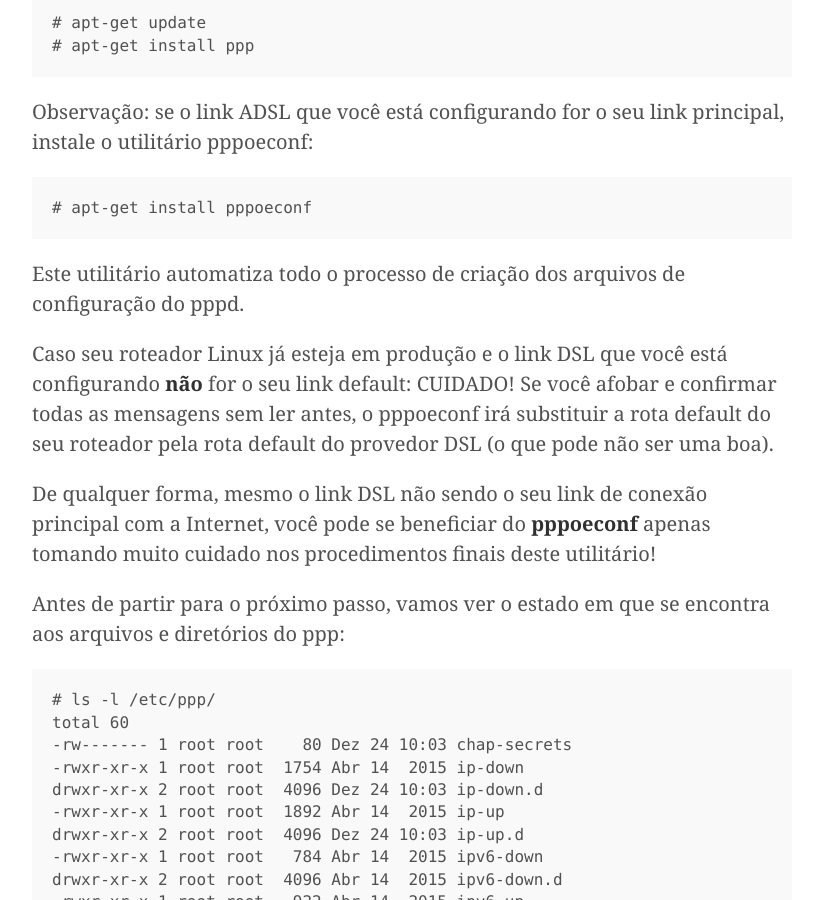
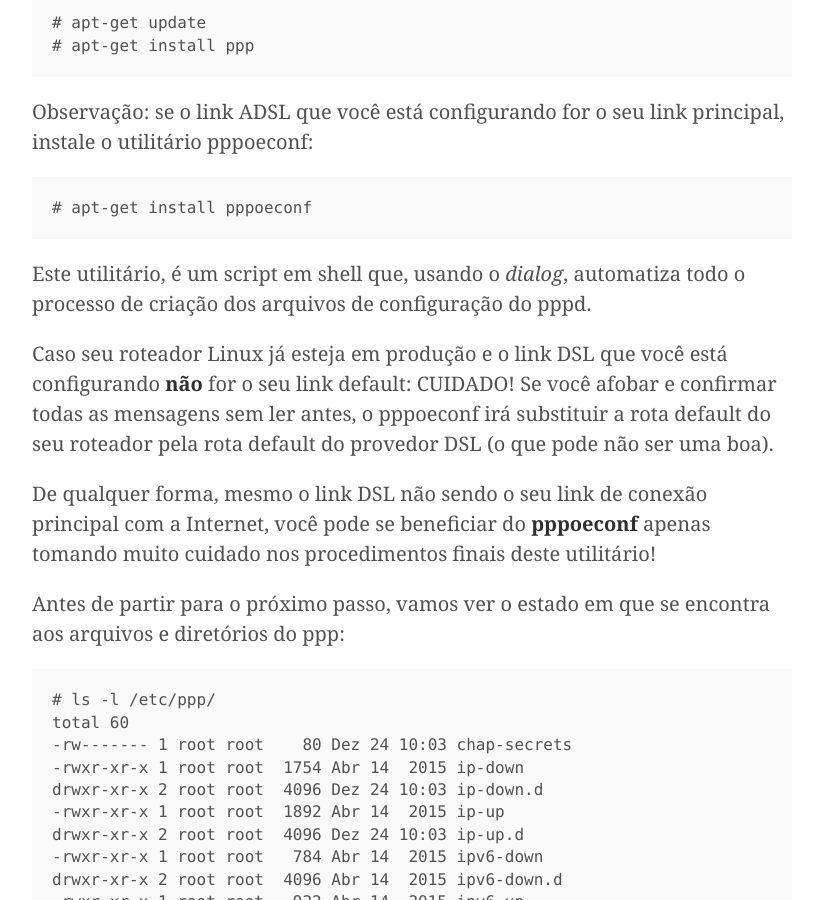
Before and after one commit to Kingm0b/jekyll-minimal-theme, a Jekyll site: the page built from _posts/2016-12-25-debian-pppoe.md, in a window 1280 px wide and 900 px high, scrolled down 953 px. Shown: the whole window, without its empty margins (228-1042 px from the left). Built offline with Jekyll 4.4.1, drawn with Linux system fonts in a browser that asks for light colours.

Commit message:
Update 2016-12-25-debian-pppoe.md

````diff
--- a/_posts/2016-12-25-debian-pppoe.md
+++ b/_posts/2016-12-25-debian-pppoe.md
@@ -26,7 +26,7 @@ Observação: se o link ADSL que você está configurando for o seu link princip
 # apt-get install pppoeconf
 ```
 
-Este utilitário automatiza todo o processo de criação dos arquivos de configuração do pppd.
+Este utilitário, é um script em shell que, usando o *dialog*, automatiza todo o processo de criação dos arquivos de configuração do pppd.
 
 Caso seu roteador Linux já esteja em produção e o link DSL que você está configurando **não** for o seu link default: CUIDADO! Se você afobar e confirmar todas as mensagens sem ler antes, o pppoeconf irá substituir a rota default do seu roteador pela rota default do provedor DSL (o que pode não ser uma boa).
 
````
